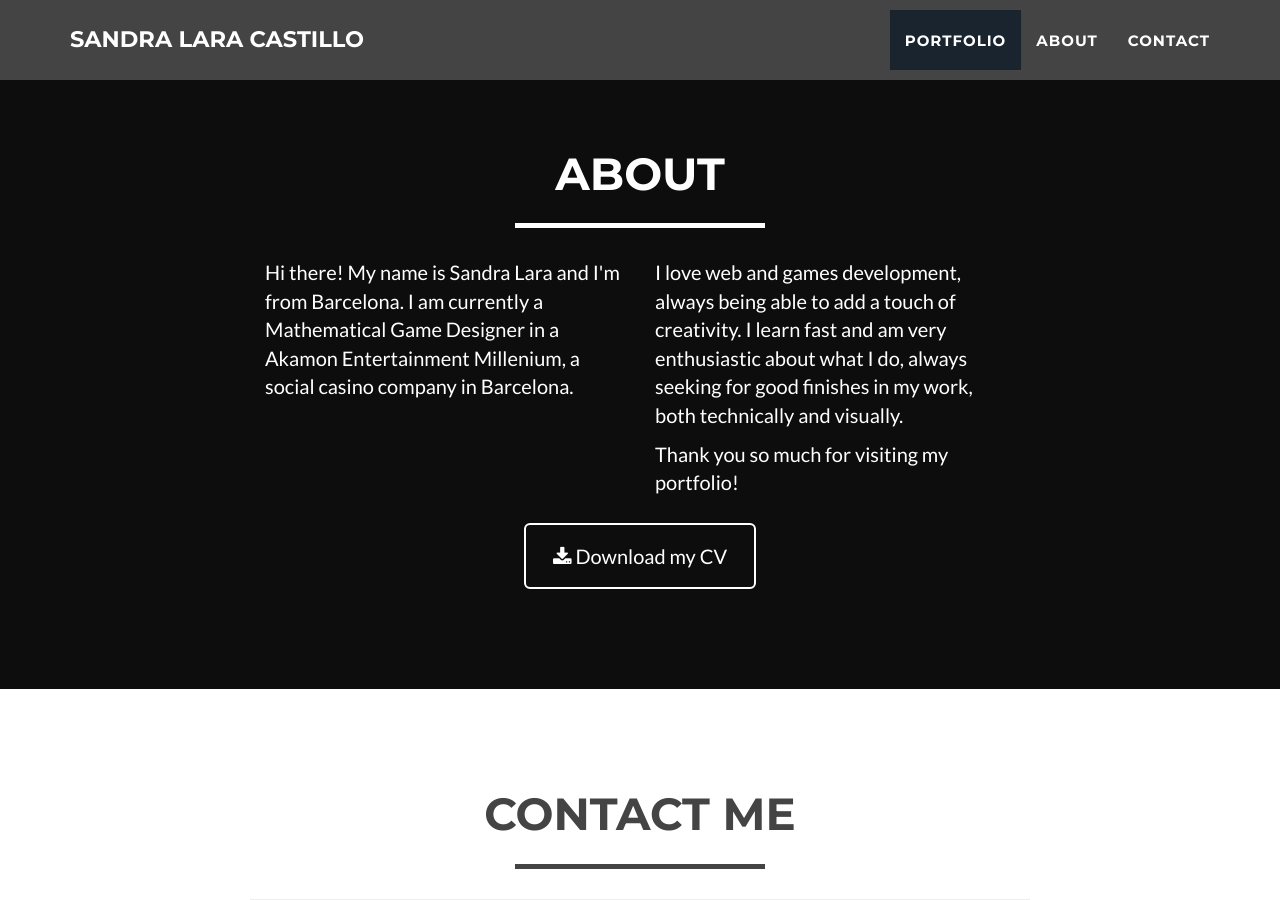
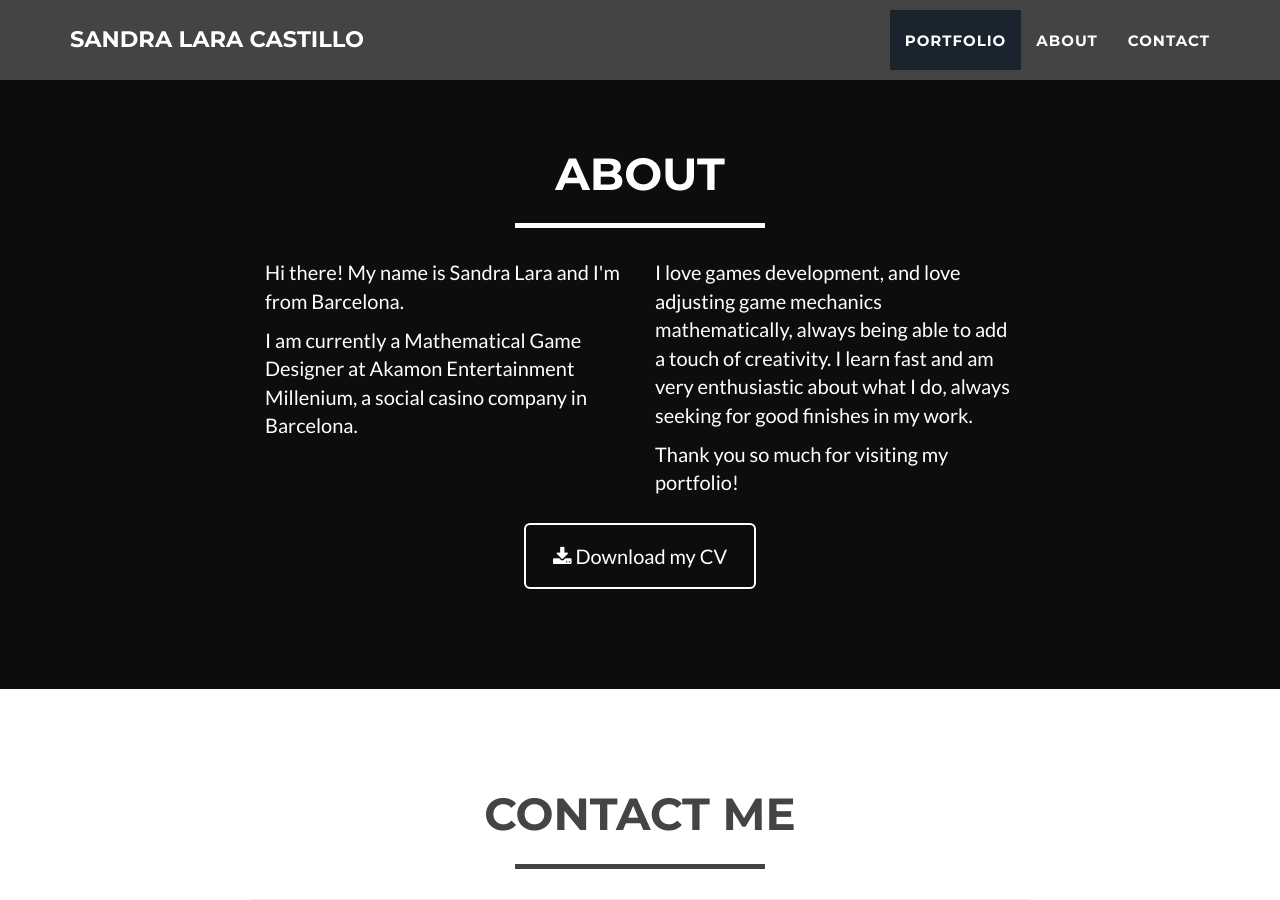
Before and after one commit to sandralc/sandralc.github.io, a Jekyll site: the page built from index.html, in a window 1280 px wide and 900 px high, scrolled down 2841 px. Built offline with Jekyll 4.4.1, drawn with Linux system fonts in a browser that asks for light colours.

Commit message:
Update about.html

```diff
--- a/_includes/about.html
+++ b/_includes/about.html
@@ -9,11 +9,11 @@
             </div>
             <div class="row">
                 <div class="col-lg-4 col-lg-offset-2">
-                    <p>Hi there! My name is Sandra Lara and I'm from Barcelona. I am currently a Mathematical Game Designer in a Akamon Entertainment Millenium, a social casino company in Barcelona.</p>
-                    <p></p>
+                    <p>Hi there! My name is Sandra Lara and I'm from Barcelona.</p>
+                    <p>I am currently a Mathematical Game Designer at Akamon Entertainment Millenium, a social casino company in Barcelona.</p>
                 </div>
                 <div class="col-lg-4">
-                    <p>I love web and games development, always being able to add a touch of creativity. I learn fast and am very enthusiastic about what I do, always seeking for good finishes in my work, both technically and visually.</p>
+                    <p>I love games development, and love adjusting game mechanics mathematically, always being able to add a touch of creativity. I learn fast and am very enthusiastic about what I do, always seeking for good finishes in my work.</p>
                     <p>Thank you so much for visiting my portfolio!</p>
                 </div>
                 <div class="col-lg-8 col-lg-offset-2 text-center">
```
